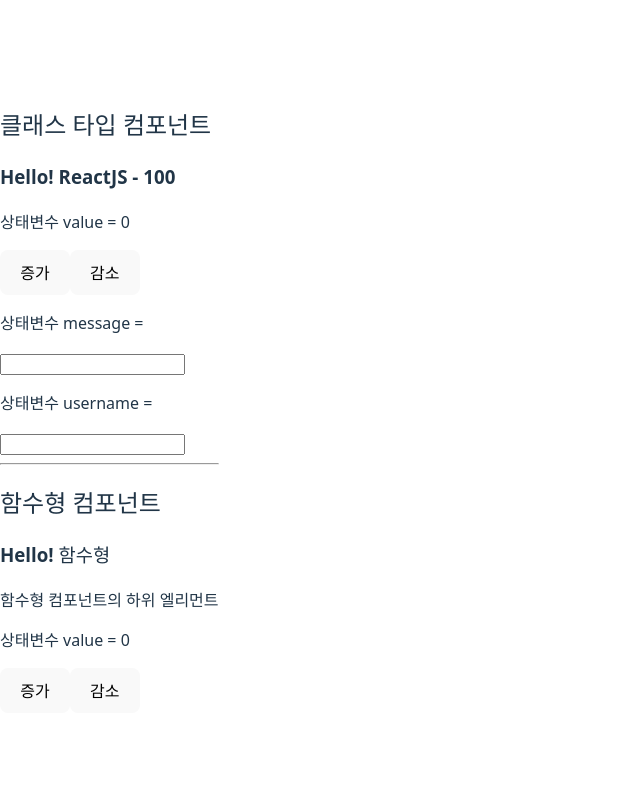
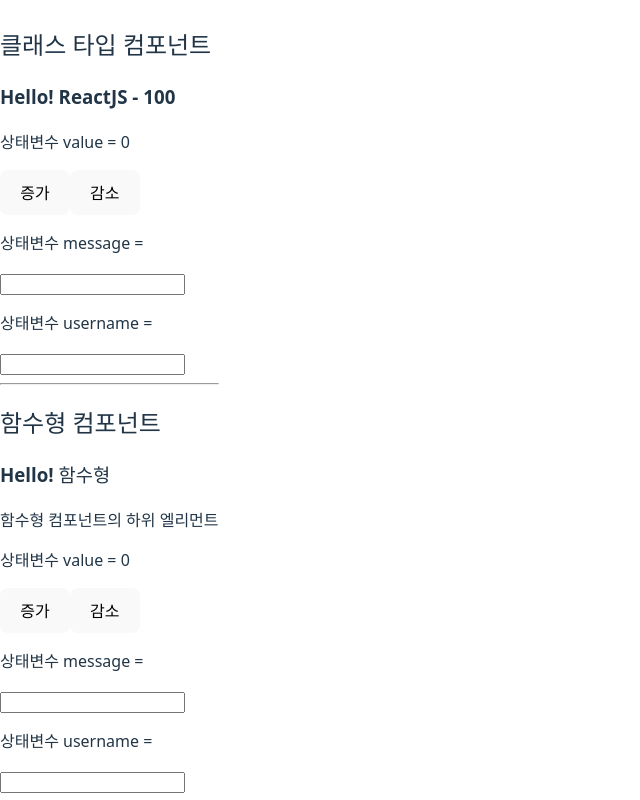
Before and after one commit to rubal2526/React-Basic-App, a React (Vite) app: page / in a window 1280 px wide. Shown: the whole page, without its empty margins (0-640 px from the left). Built offline with nearby package versions, Linux system fonts and the light colour scheme.

Commit message:
MyComfunc update

```diff
--- a/src/components/MyComponentsFunc.jsx
+++ b/src/components/MyComponentsFunc.jsx
@@ -2,13 +2,21 @@
 
 const MyComponentFunc = ({ name, children }) => {
     //useState() 함수사용
-    const [value,setValue] = useState(0);
-    const [inputs, setInpusts] = useState({
+    const [value, setValue] = useState(0);
+    const [inputs, setInputs] = useState({
         message: '',
         username: ''
     });
 
-    const { message, username} = inputs;
+    const { message, username } = inputs;
+
+    //event handlers
+    const handleChange = (e) => {
+        setInputs({
+            ...inputs,
+            [e.target.name]: e.target.value
+        });
+    };
 
     return (
         <div>
@@ -16,8 +24,14 @@
             <h3>Hello! {name}</h3>
             {children}
             <p>상태변수 value = {value}</p>
-            <button onClick={()=>(setValue(value + 1))}>증가</button>
-            <button onClick={()=>(setValue(value - 1))}>감소</button>
+            <button onClick={() => (setValue(value + 1))}>증가</button>
+            <button onClick={() => (setValue(value - 1))}>감소</button>
+            <br />
+            <p>상태변수 message = {message}</p>
+            <input name="message" value={message} onChange={handleChange} />
+            <p>상태변수 username = {username}</p>
+            <input name="username" value={username} onChange={handleChange} />
+
         </div>
     );
 };
```
